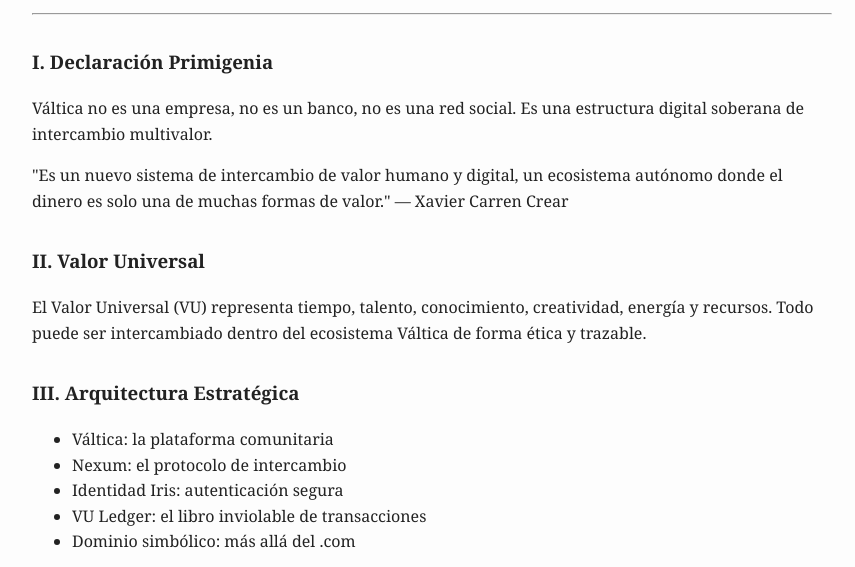
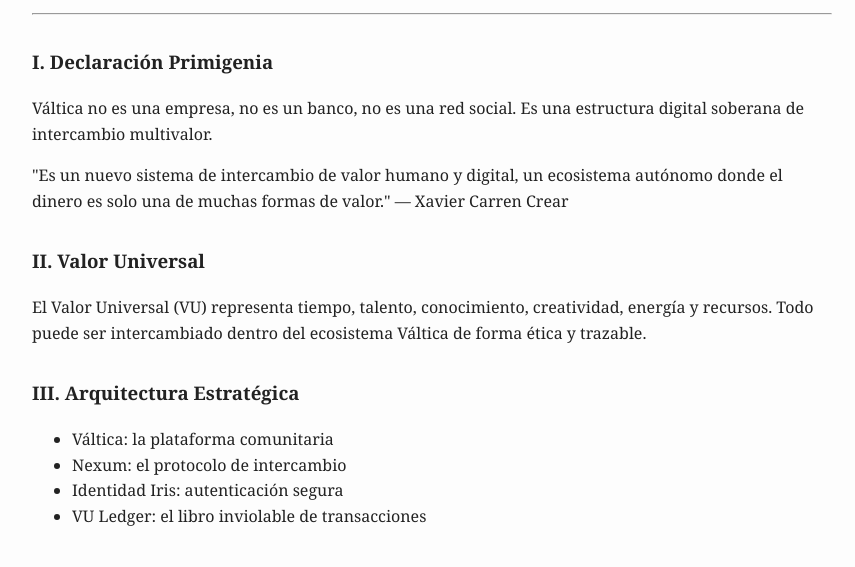
Before and after one commit to xavijazz/valtica-site, a plain HTML site: page index.html in a window 1280 px wide. Shown: the part 171-738 px from the top of the page, without its empty margins (208-1063 px from the left). Drawn offline with Linux system fonts and the light colour scheme.

Commit message:
Update index.html

```diff
--- a/index.html
+++ b/index.html
@@ -70,7 +70,6 @@
       <li>Nexum: el protocolo de intercambio</li>
       <li>Identidad Iris: autenticación segura</li>
       <li>VU Ledger: el libro inviolable de transacciones</li>
-      <li>Dominio simbólico: más allá del .com</li>
     </ul>
   </div>
 
```
